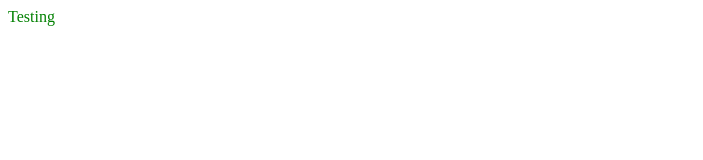
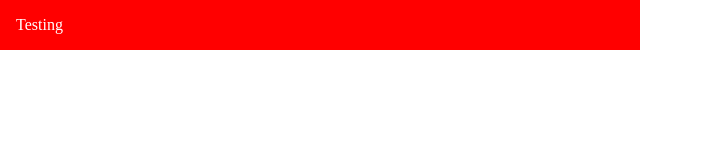
Before and after one commit to davidkpiano/RxCSS, a website with bundled scripts: page index.html in a window 1280 px wide. Shown: the whole page, without its empty margins (0-703 px from the left). Built offline with nearby package versions, Linux system fonts and the light colour scheme.

Commit message:
Updating index file

```diff
--- a/index.html
+++ b/index.html
@@ -4,10 +4,23 @@
   <meta charset="UTF-8">
   <title>Document</title>
   <style id="style">
+    *, *:before, *:after {
+      box-sizing: border-box;
+      position: relative;
+    }
+
+    body, html {
+      height: 100%;
+      width: 100%;
+      padding: 0;
+      margin: 0;
+    }
+
     #foo {
-      color: var(--foo, green);
-      left: var(--left);
-      position: relative;
+      padding: 1rem;
+      background: red;
+      color: white;
+      width: 50%;
     }
   </style>
   <script src="dist/index.js"></script>
--- a/package.json
+++ b/package.json
@@ -2,7 +2,7 @@
   "name": "rxcss",
   "version": "0.0.2",
   "description": "RxJS and CSS",
-  "main": "index.js",
+  "main": "dist/index.js",
   "scripts": {
     "start": "babel -w src --out-dir lib",
     "test": "echo \"Error: no test specified\" && exit 1"
```
